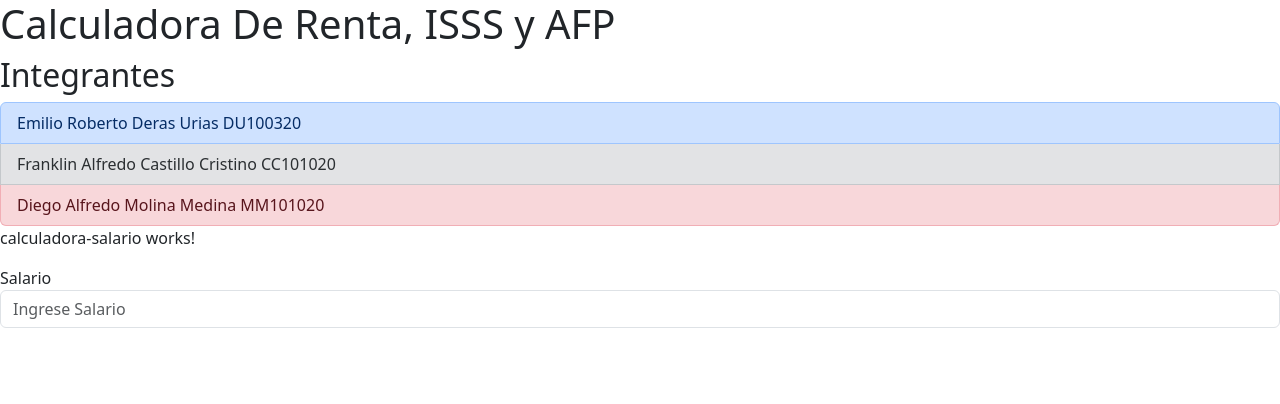
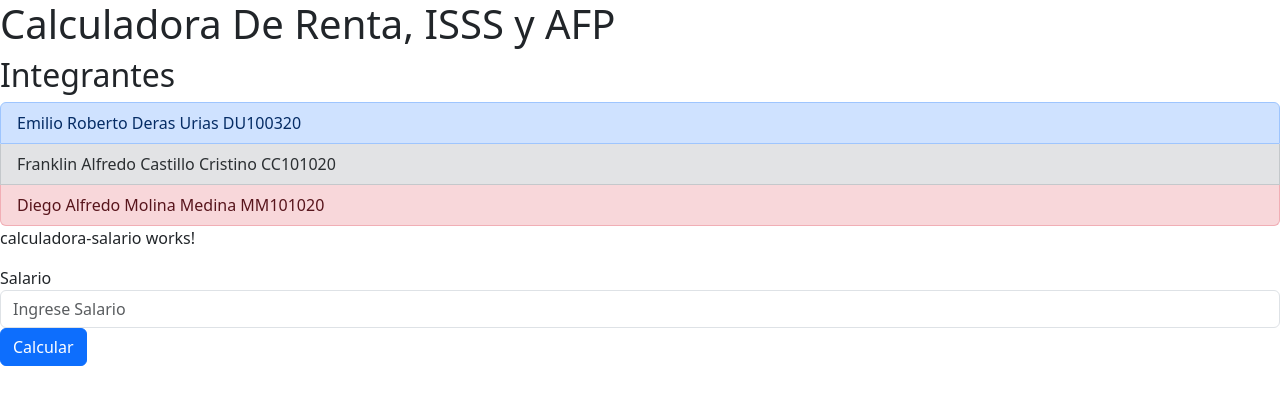
Before and after one commit to Franklin-Castillo-Dev/labufgII, an Angular app: page / in a window 1280 px wide. Shown: the top 404 px of the page. Built offline with nearby package versions, Linux system fonts and the light colour scheme.

Commit message:
Creacion de boton submit

```diff
--- a/src/app/components/calculadora-salario/calculadora-salario.component.html
+++ b/src/app/components/calculadora-salario/calculadora-salario.component.html
@@ -2,3 +2,5 @@
 
 <label for="salario">Salario</label>
         <input type="number" step="0.01" min="0" class="form-control" id="salario"  placeholder="Ingrese Salario">
+
+        <button class="btn btn-primary" type="button" > Calcular</button>
```
